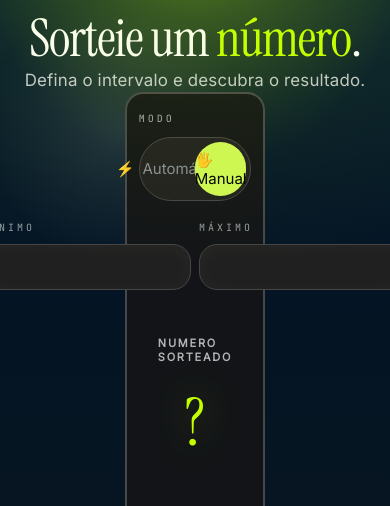
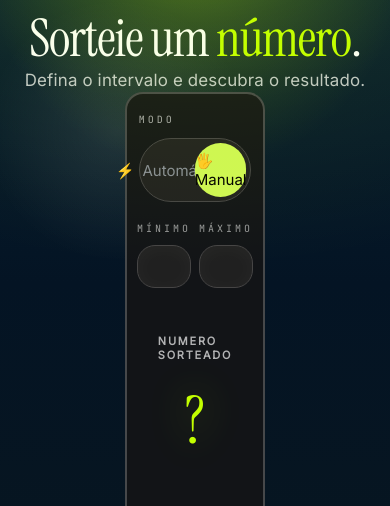
Before and after one commit to kleber-goncalves/sorteio-curso-ti-2, a plain HTML site: page index.html in a window 390 px wide. Shown: the part 38-544 px from the top of the page. Drawn offline with Linux system fonts and the light colour scheme.

Commit message:
ajuste na seção intervalo: redefine largura e espaçamento dos elementos, melhora responsividade

```diff
--- a/style.css
+++ b/style.css
@@ -302,12 +302,11 @@ label[for="manual"] span::before {
 
 /* INTERVALO SECTION */
 .intervalo {
-    width: min(420px, 100%);
+    width: 100%;
     display: flex;
     align-items: center;
     justify-content: center;
-    gap: 28px;
-
+    gap: 10px;
     transition: all 180ms ease;
 }
 
@@ -316,6 +315,8 @@ label[for="manual"] span::before {
     flex-direction: column;
     align-items: start;
     gap: 10px;
+    width: 100%;
+    max-width: 264px;
 }
 
 .intervalo label {
@@ -329,14 +330,14 @@ label[for="manual"] span::before {
 }
 
 .intervalo input[type="number"] {
-    width: 210px;
-    height: 46px;
+    width: 100%;
+    height: 43px;
     padding: 0 0 0 12px;
     border: 1px solid rgb(70, 69, 69);
     border-radius: 18px;
     background: rgb(32, 32, 32);
     color: #ffffff;
-    font-size: 20px;
+    font-size: 16px;
     font-weight: 200;
     text-align: start;
     font-family: var(--fonte-numero);
```
